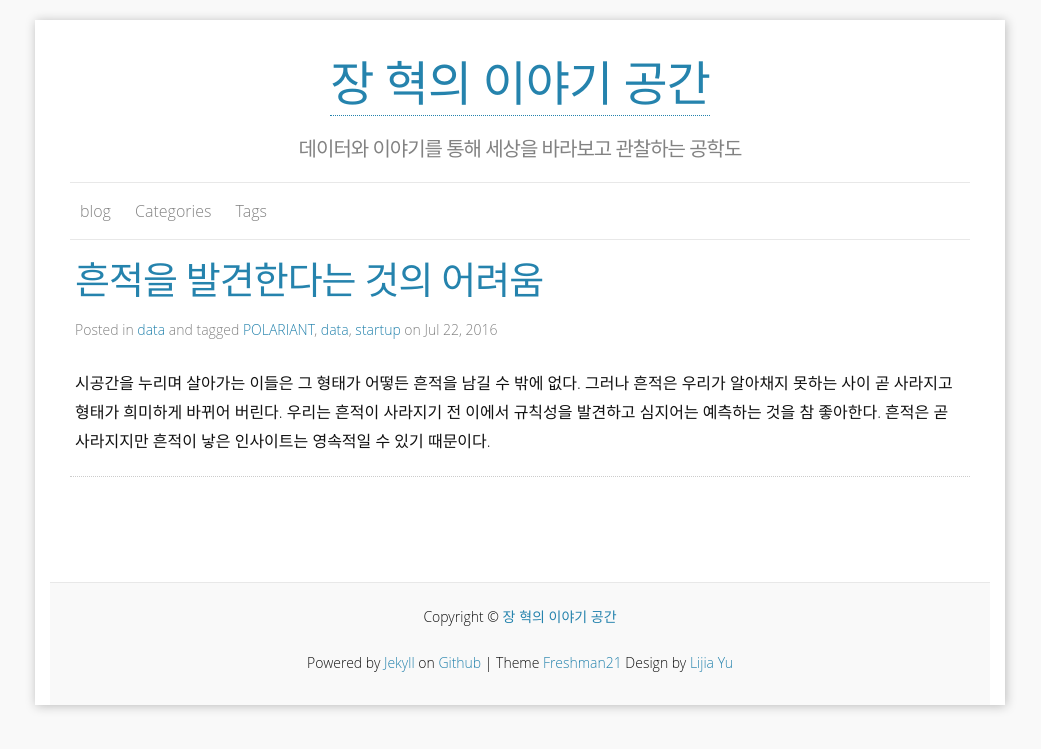
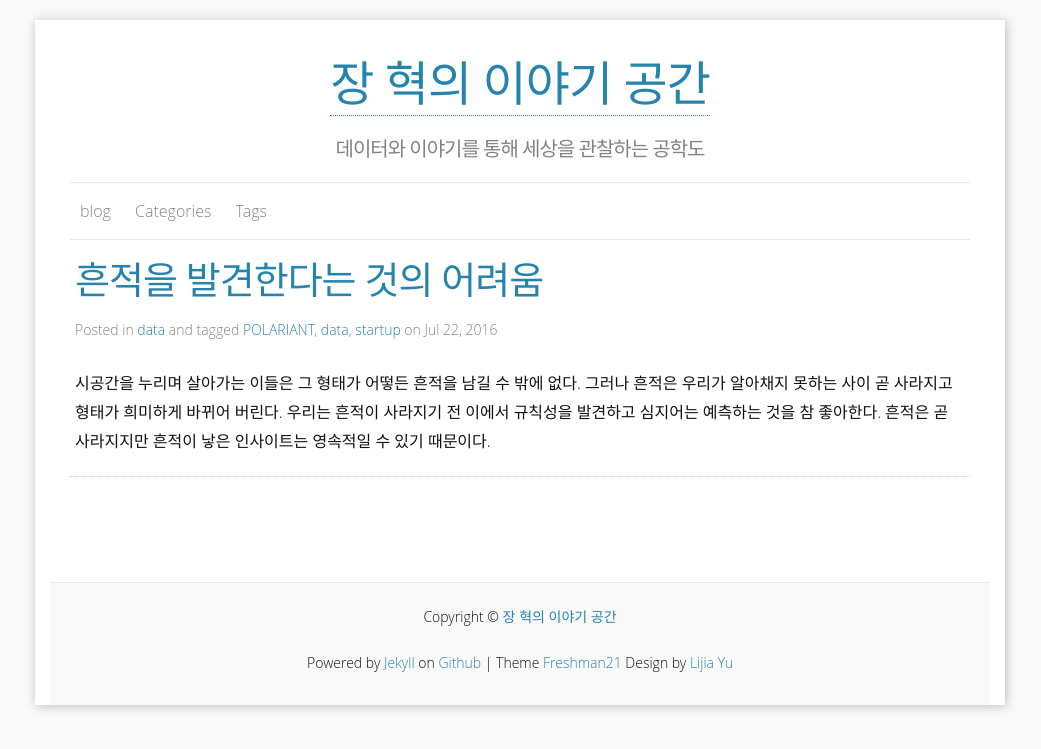
Before and after one commit to HyoukJang/HyoukJang.github.io, a Jekyll site: the page built from index.html, in a window 1280 px wide. Shown: the top 749 px of the page, without its empty margins (120-1161 px from the left). Built offline with Jekyll 4.4.1, drawn with Linux system fonts in a browser that asks for light colours; nearby versions of some CDN libraries; some web fonts are replaced; the list of posts is cut into pages by our own code.

Commit message:
change tagline

```diff
--- a/_config.yml
+++ b/_config.yml
@@ -1,7 +1,7 @@
 ### Site info:
 
 title : 장 혁의 이야기 공간
-tagline: "데이터와 이야기를 통해 세상을 바라보고 관찰하는 공학도"
+tagline: "데이터와 이야기를 통해 세상을 관찰하는 공학도"
 author: Andrew Hyouk JANG
 email: hyouk.a.jang@gmail.com
 description: "The blog of Andrew JANG"
```
